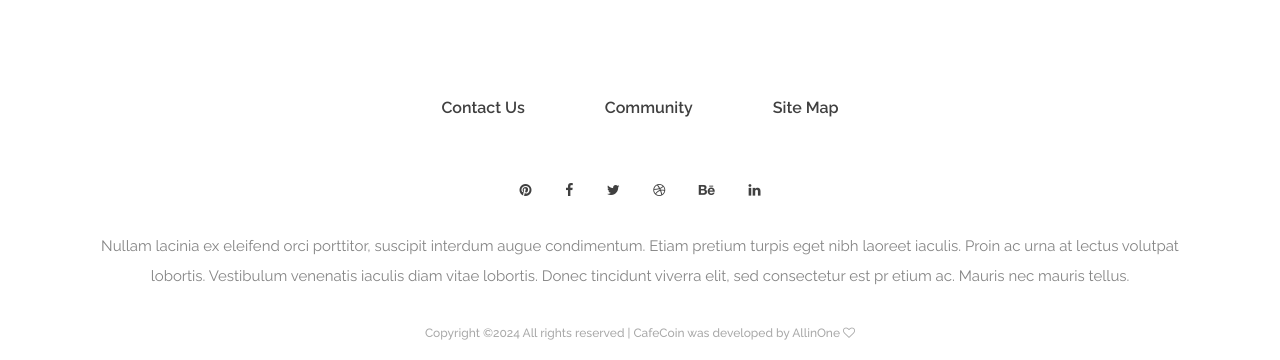
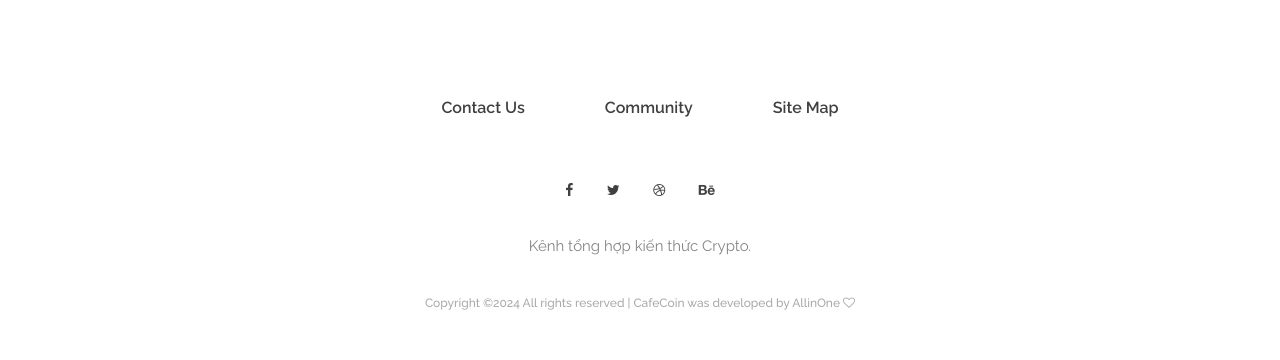
Before and after one commit to alliglobal/Allin_News_001, a Django app: page /category/1 in a window 1280 px wide. Shown: the part 1595-1955 px from the top of the page. After the commit the page ends 1905 px from the top, so only its background shows below. Run offline with Django 4.2, Linux system fonts and the light colour scheme; data comes from the database, SQL or seed files in the repository; some libraries are stand-ins or nearby versions.

Commit message:
change description

```diff
--- a/newsApp/templates/layouts/footer.html
+++ b/newsApp/templates/layouts/footer.html
@@ -19,15 +19,15 @@
                     </div>
                     <!-- Social Info -->
                     <div class="footer-social-info">
-                        <a href="#" data-toggle="tooltip" data-placement="top" title="pinterest"><i class="fa fa-pinterest" aria-hidden="true"></i></a>
-                        <a href="#" data-toggle="tooltip" data-placement="top" title="facebook"><i class="fa fa-facebook" aria-hidden="true"></i></a>
-                        <a href="#" data-toggle="tooltip" data-placement="top" title="twitter"><i class="fa fa-twitter" aria-hidden="true"></i></a>
-                        <a href="#" data-toggle="tooltip" data-placement="top" title="dribbble"><i class="fa fa-dribbble" aria-hidden="true"></i></a>
-                        <a href="#" data-toggle="tooltip" data-placement="top" title="behance"><i class="fa fa-behance" aria-hidden="true"></i></a>
-                        <a href="#" data-toggle="tooltip" data-placement="top" title="linkedin"><i class="fa fa-linkedin" aria-hidden="true"></i></a>
+                        {% comment %} <a href="#" data-toggle="tooltip" data-placement="top" title="pinterest"><i class="fa fa-pinterest" aria-hidden="true"></i></a> {% endcomment %}
+                        <a href="#" data-toggle="tooltip" data-placement="top" title="Facebook"><i class="fa fa-facebook" aria-hidden="true"></i></a>
+                        <a href="#" data-toggle="tooltip" data-placement="top" title="Twitter"><i class="fa fa-twitter" aria-hidden="true"></i></a>
+                        <a href="#" data-toggle="tooltip" data-placement="top" title="Telegram"><i class="fa fa-dribbble" aria-hidden="true"></i></a>
+                        <a href="#" data-toggle="tooltip" data-placement="top" title="Youtube"><i class="fa fa-behance" aria-hidden="true"></i></a>
+                        {% comment %} <a href="#" data-toggle="tooltip" data-placement="top" title="linkedin"><i class="fa fa-linkedin" aria-hidden="true"></i></a> {% endcomment %}
                     </div>
 
-                    <p class="mb-15">Nullam lacinia ex eleifend orci porttitor, suscipit interdum augue condimentum. Etiam pretium turpis eget nibh laoreet iaculis. Proin ac urna at lectus volutpat lobortis. Vestibulum venenatis iaculis diam vitae lobortis. Donec tincidunt viverra elit, sed consectetur est pr etium ac. Mauris nec mauris tellus. </p>
+                    <p class="mb-15">Kênh tổng hợp kiến thức Crypto. </p>
 
                     <!-- Copywrite Text -->
                     <p class="copywrite-text"><a href="#">
```
